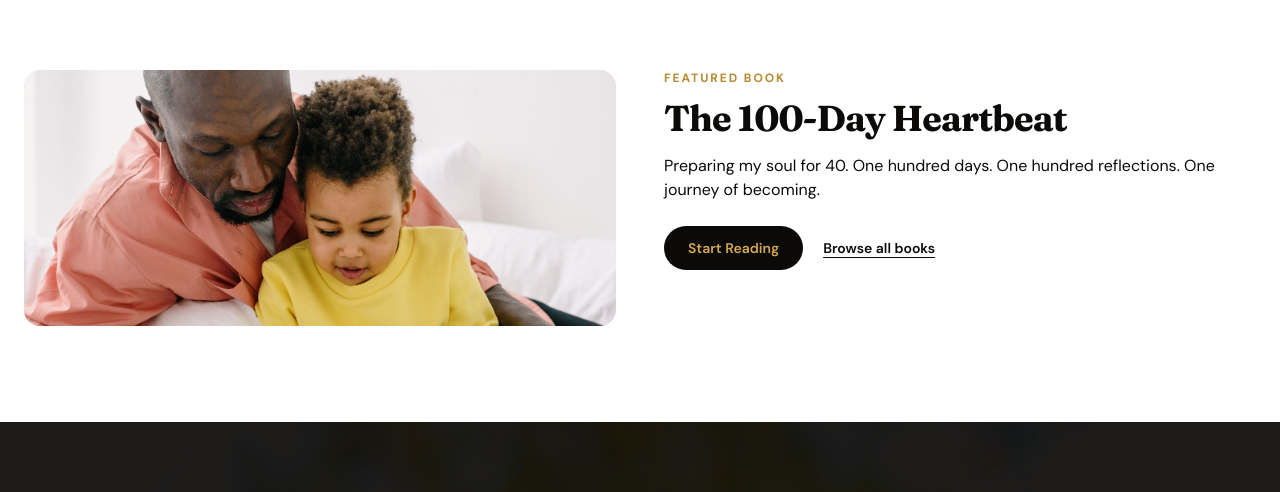
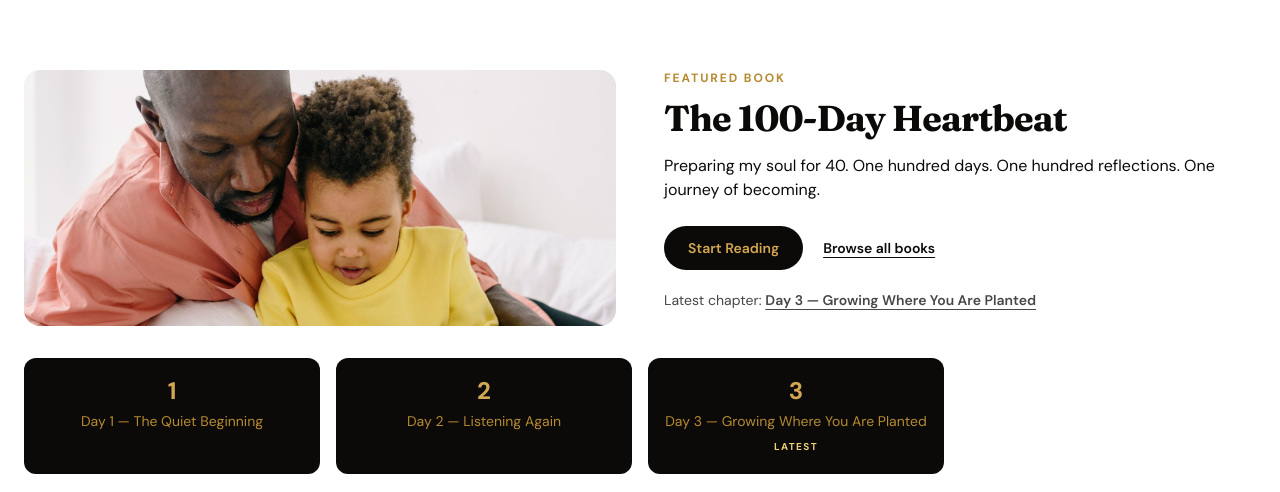
Before and after one commit to Amonochuka/blog, a Next.js app: page / in a window 1280 px wide. Shown: the part 2305-2797 px from the top of the page. Built offline with nearby package versions, Linux system fonts and the light colour scheme; no server answers; the database is empty.

Commit message:
Restore featured book chapter tiles

```diff
--- a/app/page.tsx
+++ b/app/page.tsx
@@ -62,6 +62,7 @@ export default async function Home() {
   const featuredBook = books.find((book) => book.slug === featuredBookSlug) ?? books[0];
   const chapters = featuredBook?.chapters ?? [];
   const firstChapter = chapters[0];
+  const latestChapter = chapters.at(-1);
 
   return (
     <BaseLayout>
@@ -349,7 +350,34 @@ export default async function Home() {
                   Browse all books
                 </Link>
               </div>
+              {latestChapter && featuredBook && (
+                <p className="mt-5 text-sm text-brand-black/75">
+                  Latest chapter: <Link
+                    href={`/books/${featuredBook.slug}/day-${latestChapter.number}`}
+                    className="font-semibold underline underline-offset-4 hover:text-brand-gold"
+                  >
+                    {latestChapter.title}
+                  </Link>
+                </p>
+              )}
             </div>
+          </div>
+          <div className="mt-8 grid grid-cols-2 gap-4 lg:grid-cols-4">
+            {chapters.slice(-3).map((chapter) => (
+              <Link
+                key={chapter.number}
+                href={`/books/${featuredBook?.slug ?? "the-100-day-heartbeat"}/day-${chapter.number}`}
+                className="rounded-xl border border-brand-black/25 bg-brand-black p-4 text-center text-brand-gold transition-colors hover:border-brand-gold focus-visible:outline-2 focus-visible:outline-offset-2 focus-visible:outline-brand-gold"
+              >
+                <span className="block text-2xl font-bold text-brand-gold">{chapter.number}</span>
+                <span className="mt-1 block text-sm text-brand-gold-muted">{chapter.title}</span>
+                {chapter.number === latestChapter?.number && (
+                  <span className="mt-2 inline-block text-[10px] font-bold uppercase tracking-[0.14em] text-brand-gold-light">
+                    Latest
+                  </span>
+                )}
+              </Link>
+            ))}
           </div>
         </div>
       </section>
```
